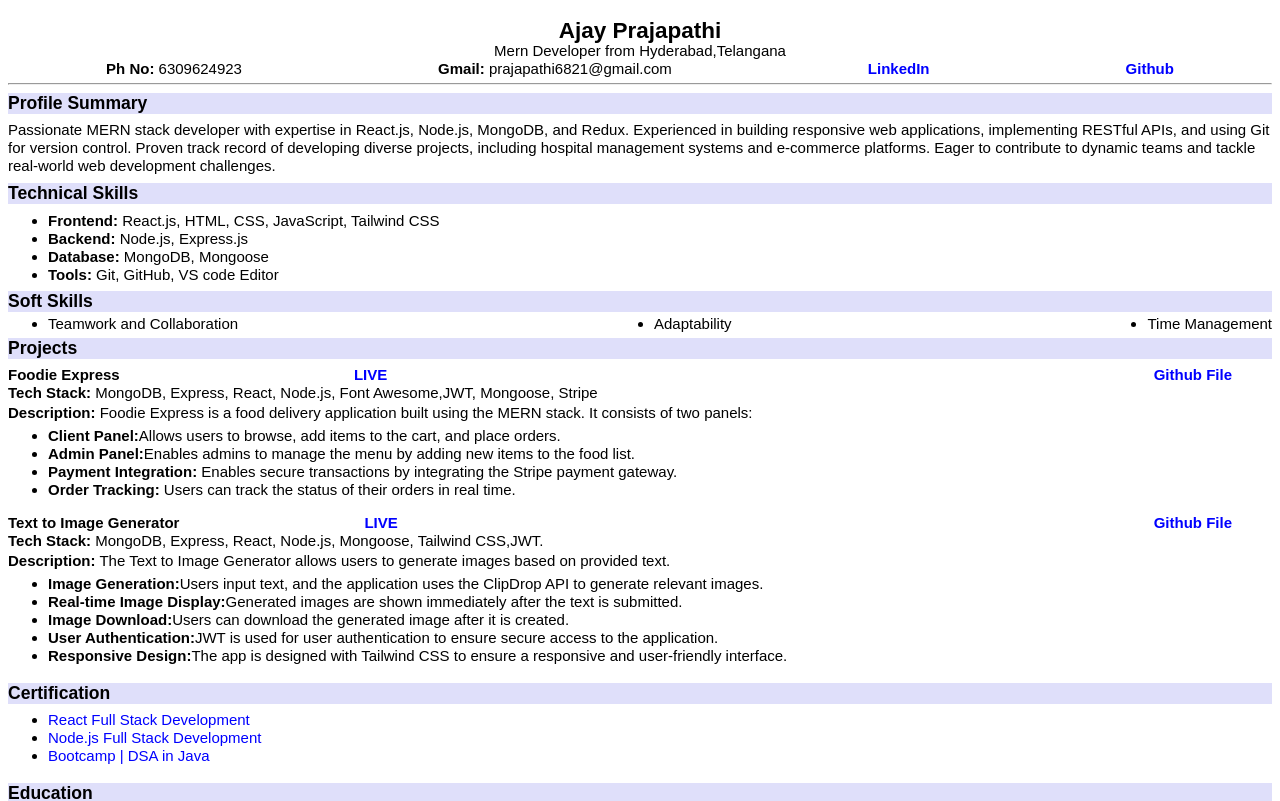
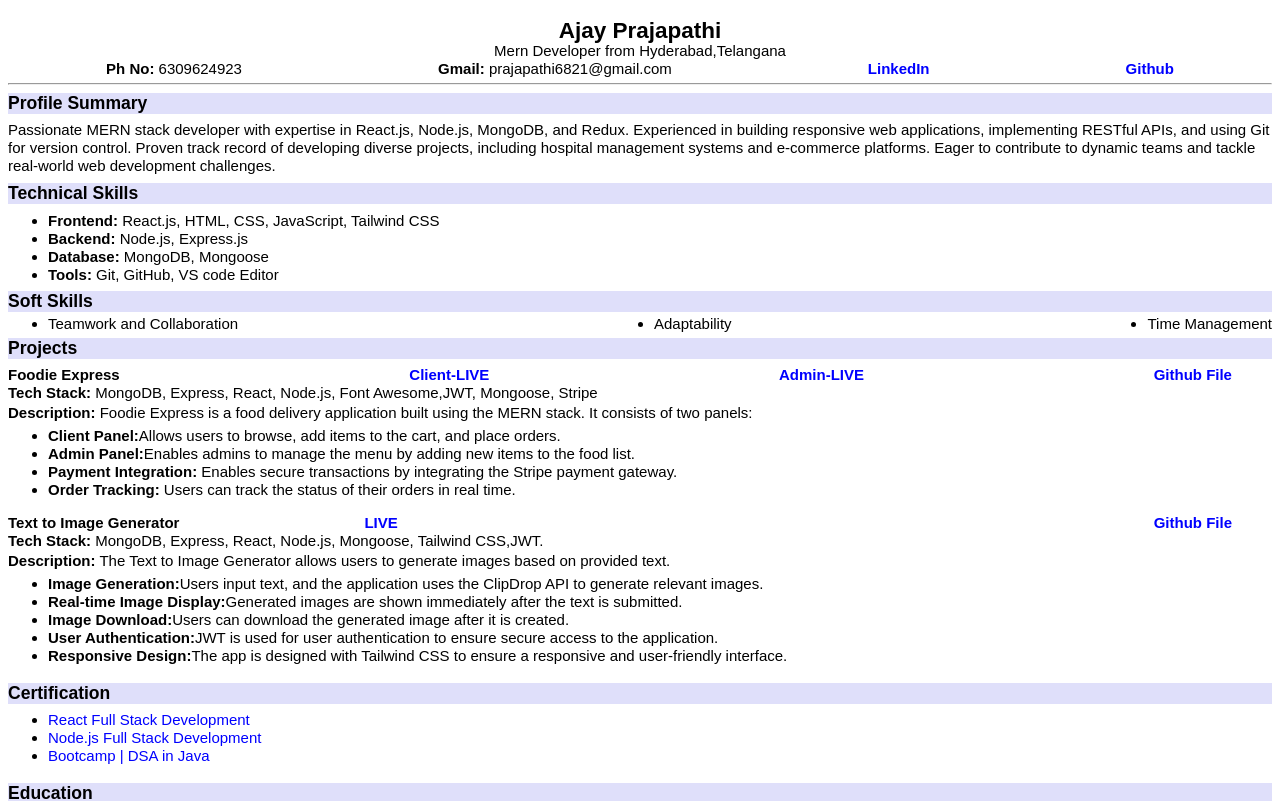
Before and after one commit to AjayPrajapathi/Resume-using--React, a React (Create React App) app in the folder resume/: page / in a window 1280 px wide. Shown: the top 801 px of the page. Built offline with nearby package versions, Linux system fonts and the light colour scheme.

Commit message:
completed

```diff
--- a/resume/src/pages/resume.js
+++ b/resume/src/pages/resume.js
@@ -16,8 +16,12 @@ const Resume = () => {
         <h2>Ajay Prajapathi</h2>
         <p className="location">Mern Developer from Hyderabad,Telangana</p>
         <div className="header-data">
-          <p><strong>Ph No:</strong> 6309624923</p>
-          <p><strong>Gmail:</strong> prajapathi6821@gmail.com</p>
+          <p>
+            <strong>Ph No:</strong> 6309624923
+          </p>
+          <p>
+            <strong>Gmail:</strong> prajapathi6821@gmail.com
+          </p>
           <p>
             <a href={data.linkedIn} className="links">
               <span className="font-light">LinkedIn</span>
@@ -48,10 +52,19 @@ const Resume = () => {
         <div className="tech-skills">
           <h3 className="main-headings">Technical Skills</h3>
           <ul>
-            <li><strong>Frontend:</strong> React.js, HTML, CSS, JavaScript, Tailwind CSS</li>
-            <li><strong>Backend:</strong> Node.js, Express.js</li>
-            <li><strong>Database:</strong> MongoDB, Mongoose</li>
-            <li><strong>Tools:</strong> Git, GitHub, VS code Editor</li>
+            <li>
+              <strong>Frontend:</strong> React.js, HTML, CSS, JavaScript,
+              Tailwind CSS
+            </li>
+            <li>
+              <strong>Backend:</strong> Node.js, Express.js
+            </li>
+            <li>
+              <strong>Database:</strong> MongoDB, Mongoose
+            </li>
+            <li>
+              <strong>Tools:</strong> Git, GitHub, VS code Editor
+            </li>
           </ul>
         </div>
         <div className="soft-skills ">
@@ -66,16 +79,19 @@ const Resume = () => {
       <div className="foodie-project-section">
         <h3 className="main-headings">Projects</h3>
         <div className="heading">
-          {" "}
-          <strong>
-            Foodie Express{" "}
-            <span className="foodie-living">
-              <a>LIVE</a>
-            </span>{" "}
-          </strong>{" "}
+          <strong>Foodie Express </strong>
+          <span className="font-light">
+            <a href="https://foodieexpress-clients.onrender.com">Client-LIVE</a>
+          </span>
+          <span className="font-light">
+            <a href="https://foodieexpress-8j9o.onrender.com">Admin-LIVE</a>
+          </span>
+
           <span className="live">
-            <a><span className="font-light"> Github File</span></a>
-          </span>{" "}
+            <a href="https://github.com/AjayPrajapathi/FoodieExpress">
+              <span className="font-light"> Github File</span>
+            </a>
+          </span>
         </div>
 
         <p className="foodie-tech">
@@ -89,19 +105,23 @@ const Resume = () => {
         <ul className="project-ul">
           <li>
             <span className="font-light"> Client Panel:</span>
-           Allows users to browse, add items to the cart, and
-            place orders.
+            Allows users to browse, add items to the cart, and place orders.
           </li>
           <li>
             <span className="font-light"> Admin Panel:</span>
-            Enables admins to manage the menu by adding new items
-            to the food list.
+            Enables admins to manage the menu by adding new items to the food
+            list.
           </li>
           <li>
             {" "}
-       <span className="font-light">Payment Integration:</span> Enables secure transactions by integrating the Stripe payment gateway.
+            <span className="font-light">Payment Integration:</span> Enables
+            secure transactions by integrating the Stripe payment gateway.
           </li>
-          <li> <span className="font-light">Order Tracking:</span> Users can track the status of their orders in real time. </li>
+          <li>
+            {" "}
+            <span className="font-light">Order Tracking:</span> Users can track
+            the status of their orders in real time.{" "}
+          </li>
         </ul>
       </div>
 
@@ -111,11 +131,15 @@ const Resume = () => {
           <strong>
             Text to Image Generator &nbsp;&nbsp;&nbsp;&nbsp;{" "}
             <span className="living-tim">
-              <a>LIVE</a>
-            </span>{" "}
-          </strong>{" "}
+              <a href="https://ai-text-to-image-generator-clients.onrender.com">
+                LIVE
+              </a>
+            </span>
+          </strong>
           <span className="live">
-            <a href="https://ai-text-to-image-generator-clients.onrender.com"><span className="font-light"> Github File</span></a>
+            <a href="https://github.com/AjayPrajapathi/AI-Text-to-Image-Generator">
+              <span className="font-light"> Github File</span>
+            </a>
           </span>{" "}
         </div>
         <p className="foodie-tech">
@@ -129,28 +153,26 @@ const Resume = () => {
         <ul className="project-ul">
           <li>
             <span className="font-light">Image Generation:</span>
-             Users input text, and the application uses the
-            ClipDrop API to generate relevant images.
+            Users input text, and the application uses the ClipDrop API to
+            generate relevant images.
           </li>
           <li>
-          <span className="font-light">  Real-time Image Display:</span>
-           Generated images are shown immediately
-            after the text is submitted.
+            <span className="font-light"> Real-time Image Display:</span>
+            Generated images are shown immediately after the text is submitted.
           </li>
           <li>
             <span className="font-light"> Image Download:</span>
-            Users can download the generated image after it is
-            created.
+            Users can download the generated image after it is created.
           </li>
           <li>
-          <span className="font-light">   User Authentication:</span>
-          JWT is used for user authentication to ensure
-            secure access to the application.
+            <span className="font-light"> User Authentication:</span>
+            JWT is used for user authentication to ensure secure access to the
+            application.
           </li>
           <li>
-          <span className="font-light">  Responsive Design:</span>
-           The app is designed with Tailwind CSS to ensure a
-            responsive and user-friendly interface.
+            <span className="font-light"> Responsive Design:</span>
+            The app is designed with Tailwind CSS to ensure a responsive and
+            user-friendly interface.
           </li>
         </ul>
       </div>
@@ -183,7 +205,6 @@ const Resume = () => {
         <ul>
           <li>
             <span>
-
               Completed <strong> B.Tech</strong> in Electronics and
               Communication Engineering (ECE) from Brilliant Group of Technical
               Institutions, Hyderabad, Telangana.
@@ -204,7 +225,6 @@ const Resume = () => {
           <li>English</li>
           <li>Hindi</li>
           <li>Telugu</li>
-
         </ul>
       </div>
     </div>
@@ -235,7 +255,6 @@ const Resume = () => {
     //     </div>
 
     // </div>
-
   );
 };
 
```
Lines whose indentation alone changed are shown as unchanged.
